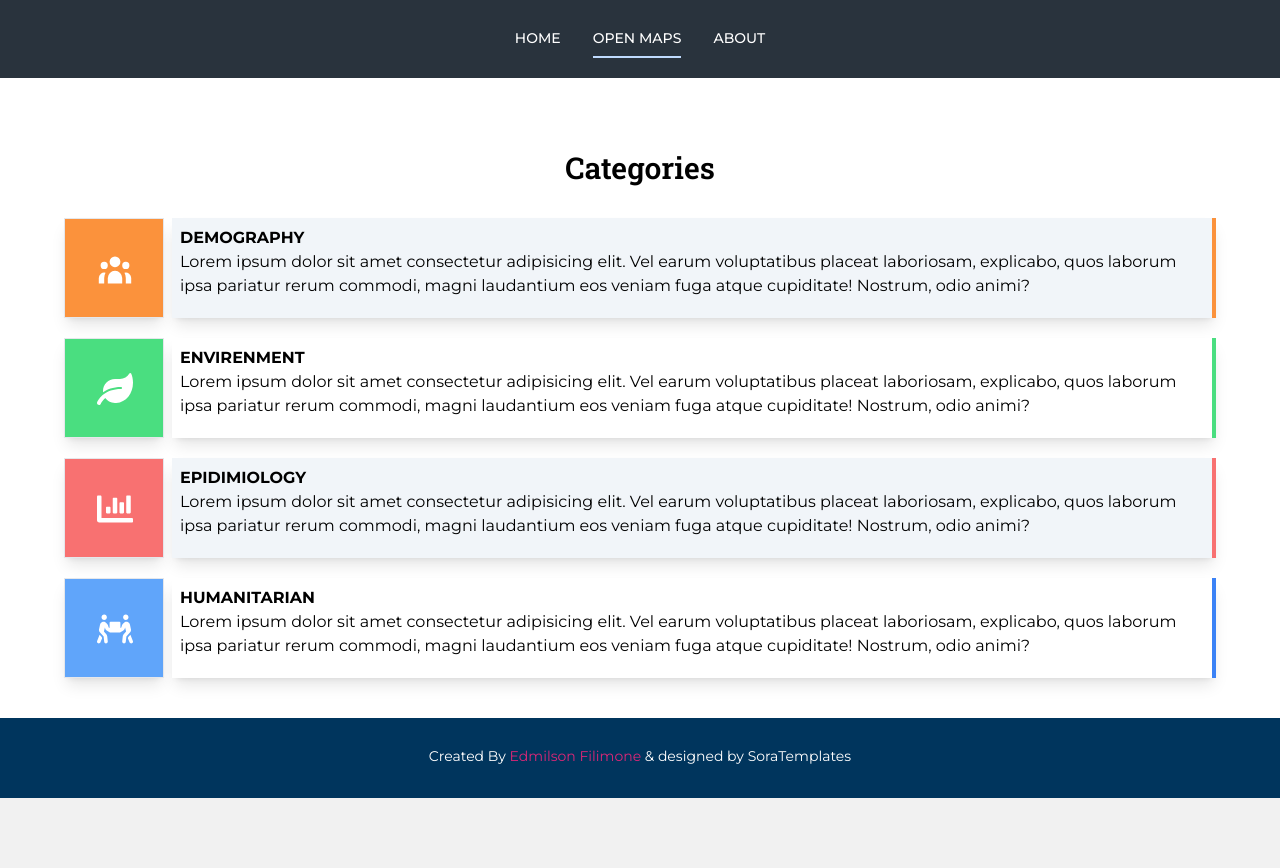
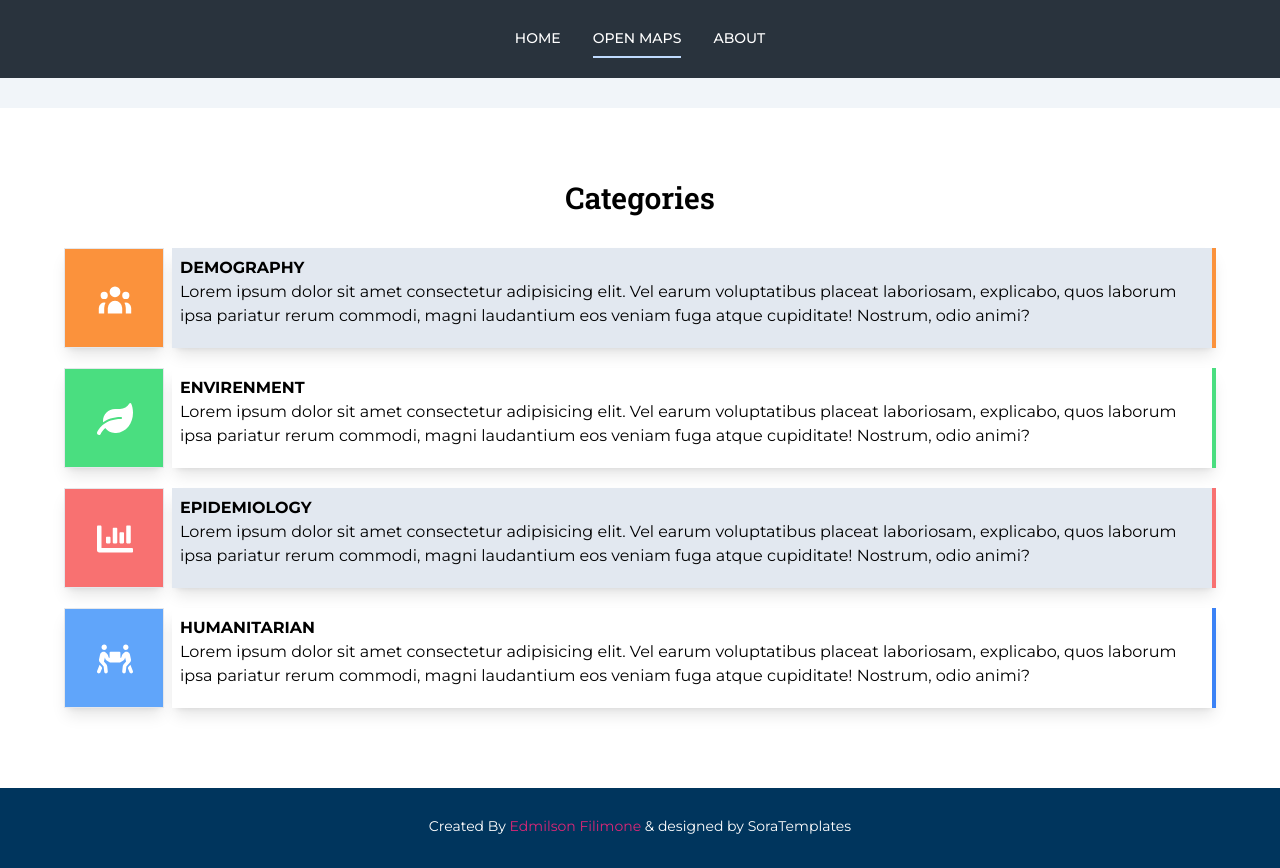
Before and after one commit to Edmilson-Filimone/EpiGis-test, a React (Vite) app: page /portfolio in a window 1280 px wide. Before the commit the page ends 800 px from the top, so only its background shows below. Built offline with nearby package versions, Linux system fonts and the light colour scheme; no server answers; the database is empty.

Commit message:
Working on portifolio page - adding event click on categories items

```diff
--- a/src/components/Slider.jsx
+++ b/src/components/Slider.jsx
@@ -37,8 +37,6 @@ function Slider({ data }) {
                   style={{
                     background: `url(${image.data.profileUrl}) no-repeat center`,
                     backgroundSize:'cover',
-                    backgroundAttachment:'fixed',
-                    backgroundPositionY:'-150px'
                   }}>
                 </div>
                 <div className="absolute top-6 right-0 bg-slate-600 text-white font-semibold shadow-xl  py-1 px-3">
--- a/src/pages/Portfolio.jsx
+++ b/src/pages/Portfolio.jsx
@@ -3,13 +3,13 @@ import { collection, getDocs } from "firebase/firestore";
 import { firestore } from "../firebase.config.js";
 import Slider from "../components/Slider.jsx";
 import { FaChartBar, FaLeaf, FaPeopleCarry} from "react-icons/fa";
-import {FcComboChart} from "react-icons/fc"
-import { BsMap } from "react-icons/bs";
 import { HiUserGroup } from "react-icons/hi";
+import { useNavigate } from "react-router-dom";
 
 function Portfolio() {
   const [content, setContent] = useState([]);
   const [done, setDone] = useState(false);
+  const navigate = useNavigate()
 
   //fetching data
   useEffect(() => {
@@ -32,31 +32,32 @@ function Portfolio() {
   return (
     <>
       {done && <Slider data={content} />}
-      <section className="py-10 px-16 bg-white">
+      <div className="w-full h-[30px] bg-slate-100"></div>
+      <section className="pt-10 pb-20 px-16 bg-white">
         <h3 className="text-3xl font-semibold text-center py-8 card-font-h3">Categories</h3>
       <section className="flex flex-col space-y-5">
-        <article className="flex space-x-2">
+        <article className="flex space-x-2 cursor-pointer transition ease-in-out duration-150 hover:scale-105" onClick={()=> navigate('demography')}>
           <div className="w-[100px] h-[100px] border text-center text-4xl py-8 px-8 shadow-lg text-white bg-orange-400"><HiUserGroup/></div>
-          <div className="shadow-lg bg-slate-100 py-2 px-2 border-r-orange-400 border-r-4">
+          <div className="shadow-lg bg-slate-200 py-2 px-2 border-r-orange-400 border-r-4">
             <h4 className="font-bold uppercase ">Demography</h4>
             <p>Lorem ipsum dolor sit amet consectetur adipisicing elit. Vel earum voluptatibus placeat laboriosam, explicabo, quos laborum ipsa pariatur rerum commodi, magni laudantium eos veniam fuga atque cupiditate! Nostrum, odio animi?</p>
           </div>
          </article>
-         <article className="flex space-x-2">
+         <article className="flex space-x-2 cursor-pointer transition ease-in-out duration-150 hover:scale-105" onClick={()=>navigate('envirenment')}>
           <div className="w-[100px] h-[100px] border text-center text-4xl py-8 px-8 shadow-lg text-white bg-green-400"><FaLeaf/></div>
           <div className="shadow-lg bg-white py-2 px-2 border-r-green-400 border-r-4">
             <h4 className="font-bold uppercase ">Envirenment</h4>
             <p>Lorem ipsum dolor sit amet consectetur adipisicing elit. Vel earum voluptatibus placeat laboriosam, explicabo, quos laborum ipsa pariatur rerum commodi, magni laudantium eos veniam fuga atque cupiditate! Nostrum, odio animi?</p>
           </div>
          </article>
-         <article className="flex space-x-2">
+         <article className="flex space-x-2 cursor-pointer transition ease-in-out duration-150 hover:scale-105" onClick={()=>navigate('epidemiology')}>
           <div className="w-[100px] h-[100px] border text-center text-4xl py-8 px-8 shadow-lg text-white bg-red-400"><FaChartBar/></div>
-          <div className="shadow-lg bg-slate-100 py-2 px-2 border-r-red-400 border-r-4">
-            <h4 className="font-bold uppercase ">Epidimiology</h4>
+          <div className="shadow-lg bg-slate-200 py-2 px-2 border-r-red-400 border-r-4">
+            <h4 className="font-bold uppercase ">Epidemiology</h4>
             <p>Lorem ipsum dolor sit amet consectetur adipisicing elit. Vel earum voluptatibus placeat laboriosam, explicabo, quos laborum ipsa pariatur rerum commodi, magni laudantium eos veniam fuga atque cupiditate! Nostrum, odio animi?</p>
           </div>
          </article>
-         <article className="flex space-x-2">
+         <article className="flex space-x-2 cursor-pointer transition ease-in-out duration-150 hover:scale-105" onClick={()=>navigate('humanitarian')}>
           <div className="w-[100px] h-[100px] border text-center text-4xl py-8 px-8 shadow-lg text-white bg-blue-400"><FaPeopleCarry/></div>
           <div className="shadow-lg bg-white py-2 px-2 border-r-blue-500 border-r-4">
             <h4 className="font-bold uppercase ">Humanitarian</h4>
```
